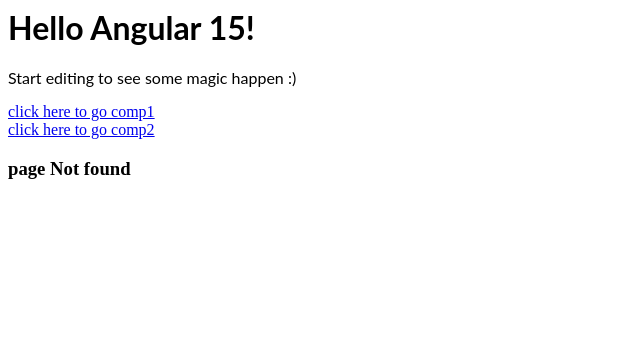
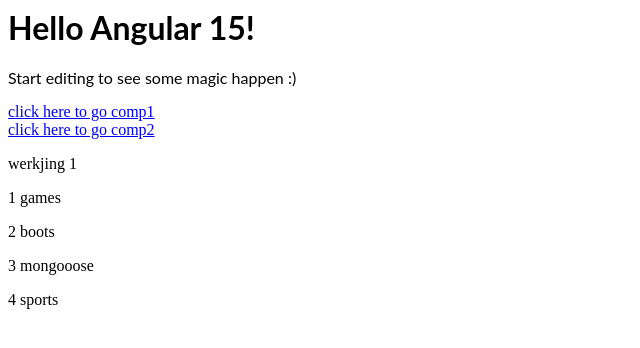
Before and after one commit to Tarunkumarchelumalla/angular-routing, an Angular app: page /depart/1 in a window 1280 px wide. Before the commit this address had no page. Shown: the top 348 px of the page, without its empty margins (0-640 px from the left). Built offline with nearby package versions, Linux system fonts and the light colour scheme.

Commit message:
router param

```diff
--- a/src/app/app-routin/app-routin.module.ts
+++ b/src/app/app-routin/app-routin.module.ts
@@ -6,7 +6,7 @@
 import { PageComponent } from '../404-page/404-page.component';
 const routes: Routes = [
   { path: '', redirectTo: '/depart', pathMatch: 'full' },
-  { path: 'depart', component: Mycomp1Component },
+  { path: 'depart/:id', component: Mycomp1Component },
   { path: 'depart2', component: Mycomp2Component },
   { path: '**', component: PageComponent },
 ];
--- a/src/app/mycomp1/mycomp1.component.html
+++ b/src/app/mycomp1/mycomp1.component.html
@@ -1 +1,4 @@
 <p>werkjing 1</p>
+<div (click)="onfire(g)" *ngFor="let g of CourseDatat">
+  <p>{{ g.id }} {{ g.course }}</p>
+</div>
--- a/src/app/mycomp1/mycomp1.component.ts
+++ b/src/app/mycomp1/mycomp1.component.ts
@@ -1,15 +1,22 @@
 import { Component, OnInit } from '@angular/core';
-
+import {Router} from "@angular/router";
 @Component({
   selector: 'app-mycomp1',
   templateUrl: './mycomp1.component.html',
-  styleUrls: ['./mycomp1.component.css']
+  styleUrls: ['./mycomp1.component.css'],
 })
 export class Mycomp1Component implements OnInit {
+  public CourseDatat = [
+    { id: 1, course: 'games' },
+    { id: 2, course: 'boots' },
+    { id: 3, course: 'mongooose' },
+    { id: 4, course: 'sports' },
+  ];
+  constructor(private route:Router) {}
 
-  constructor() { }
+  ngOnInit() {}
 
-  ngOnInit() {
+  onfire(val){
+this.route.navigate(['/depart',val.id])
   }
-
 }
```
